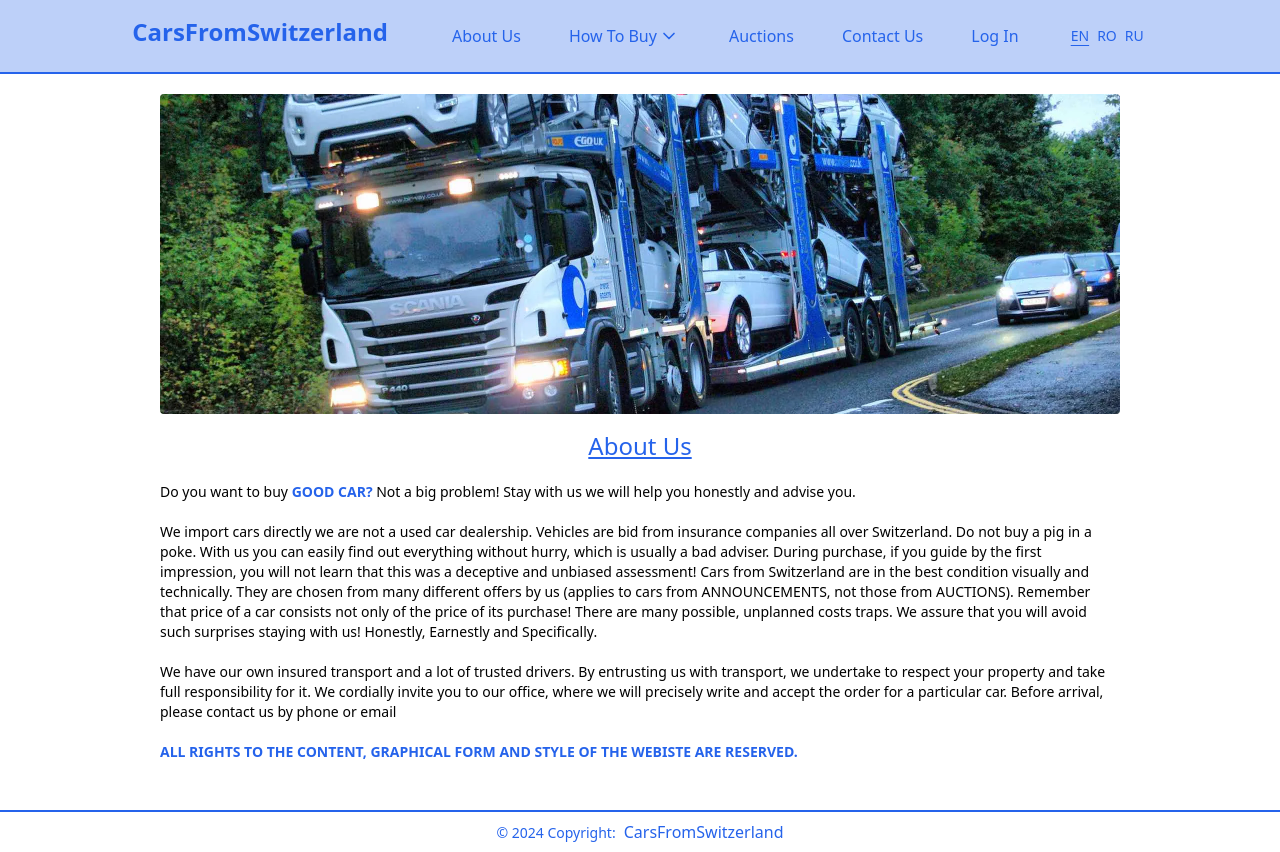
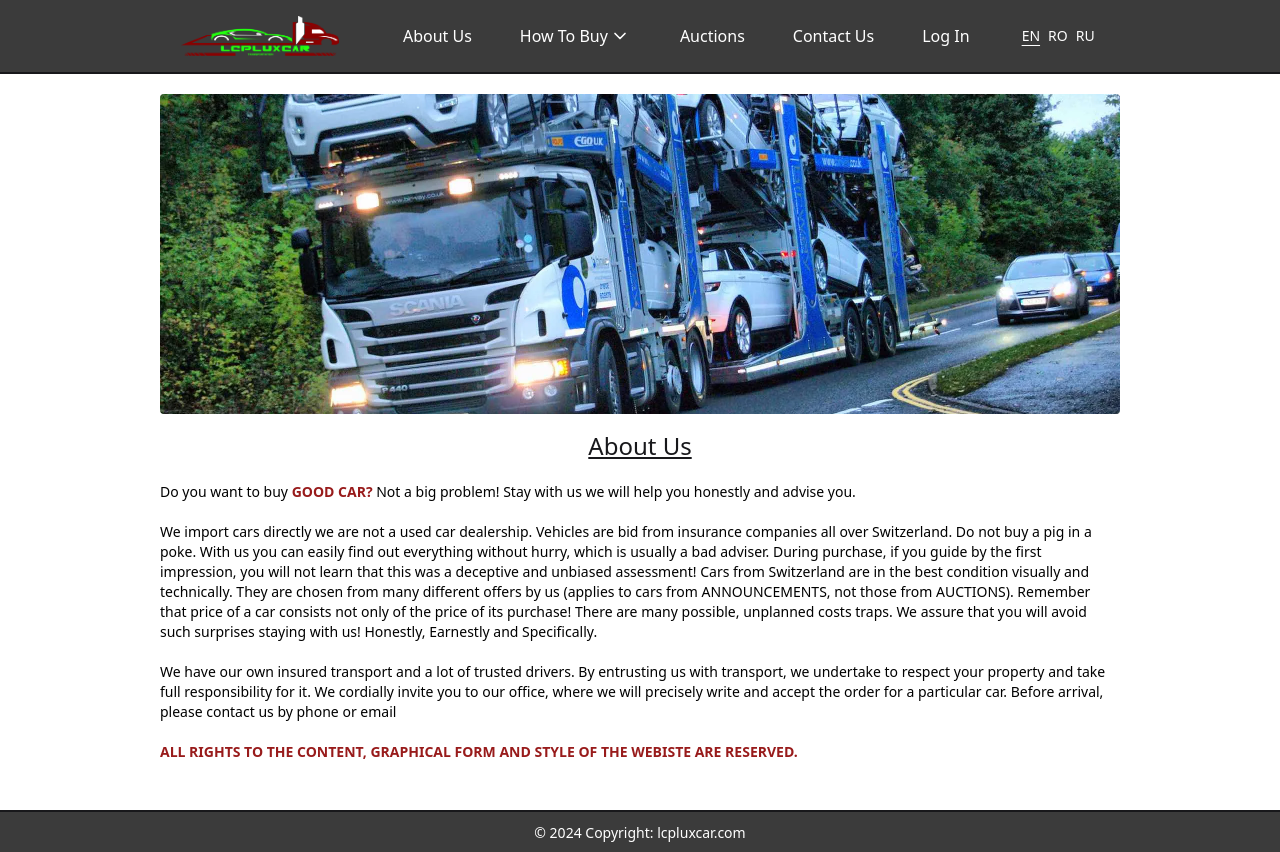
Before and after one commit to C0L2/auctions, a React (Vite) app: page /about-us in a window 1280 px wide. Built offline with nearby package versions, Linux system fonts and the light colour scheme.

Commit message:
- added new colors for header, footer, accenterd words

```diff
--- a/index.html
+++ b/index.html
@@ -2,9 +2,9 @@
 <html lang="en">
   <head>
     <meta charset="UTF-8" />
-    <link rel="icon" type="image/svg+xml" href="/vite.svg" />
+    <link rel="icon" type="image/svg+xml" href="./src/assets/images/logo.png" />
     <meta name="viewport" content="width=device-width, initial-scale=1.0" />
-    <title>CarsFromSwitzerland</title>
+    <title>lcpluxcar.com</title>
   </head>
   <body>
     <div id="root"></div>
--- a/src/assets/css/global.css
+++ b/src/assets/css/global.css
@@ -5,18 +5,19 @@
 @layer base {
   :root {
     --background: 0 0% 100%;
+    --header_footer: 0 0% 23%;
     --foreground: 222.2 84% 4.9%;
     --card: 0 0% 100%;
     --card-foreground: 222.2 84% 4.9%;
     --popover: 0 0% 100%;
     --popover-foreground: 222.2 84% 4.9%;
-    --primary: 221.2 83.2% 53.3%;
+    --primary: 240 5.9% 10%;
     --primary-foreground: 210 40% 98%;
     --secondary: 210 40% 96.1%;
     --secondary-foreground: 222.2 47.4% 11.2%;
     --muted: 210 40% 96.1%;
     --muted-foreground: 215.4 16.3% 46.9%;
-    --accent: 210 40% 96.1%;
+    --accent: 0 70% 35%;
     --accent-foreground: 222.2 47.4% 11.2%;
     --destructive: 0 84.2% 60.2%;
     --destructive-foreground: 210 40% 98%;
@@ -39,7 +40,7 @@
     --secondary-foreground: 210 40% 98%;
     --muted: 217.2 32.6% 17.5%;
     --muted-foreground: 215 20.2% 65.1%;
-    --accent: 217.2 32.6% 17.5%;
+    --accent: 131 1% 1%;
     --accent-foreground: 210 40% 98%;
     --destructive: 0 62.8% 30.6%;
     --destructive-foreground: 210 40% 98%;
--- a/src/components/Footer.tsx
+++ b/src/components/Footer.tsx
@@ -1,18 +1,9 @@
-import { useTranslation } from 'react-i18next'
-
-const Footer = () => {
-  const { t } = useTranslation('global')
-
-  return (
-    <footer className="text-primary border-t-2 mt-12 border-primary">
-      <div className="w-full p-2 text-center">
-        <span className="text-sm">© 2024 Copyright:</span>
-        <a href="https://tw-elements.com/" className="ml-2 text-md">
-          {t('header.siteName')}
-        </a>
-      </div>
-    </footer>
-  )
-}
-
-export default Footer
+export const Footer = () => (
+  <footer className="bg-header_footer t border-t-2 mt-12 border-primary">
+    <div className="w-full p-2 text-center">
+      <span className="text-sm text-white">
+        © 2024 Copyright: lcpluxcar.com
+      </span>
+    </div>
+  </footer>
+)
--- a/src/components/Header.tsx
+++ b/src/components/Header.tsx
@@ -16,10 +16,10 @@ const Header: React.FC = () => {
   }
 
   return (
-    <header className="bg-primary/30 text-primary py-4 border-b-2 border-primary">
+    <header className="bg-header_footer text-white py-4 border-b-2 border-primary">
       <nav className="flex justify-center gap-16">
         <a href="/" className="font-semibold text-2xl">
-          {t('header.siteName')}
+          <img src="./src/assets/images/logo.png" className="h-10" />
         </a>
         <ul className="hidden q1024:flex q1024:items-center q1024:gap-12">
           <li>
@@ -59,7 +59,7 @@ const Header: React.FC = () => {
           <li>
             <a href="/authorization">{t('header.login')}</a>
           </li>
-          <div className="flex text-sm relative">
+          <div className="flex text-sm relative ">
             {['en', 'ro', 'ru'].map((lang) => (
               <Button
                 variant="link"
@@ -68,8 +68,8 @@ const Header: React.FC = () => {
                 className={
                   currentLanguage === lang ||
                   (currentLanguage === 'auto' && lang === 'en')
-                    ? 'underline p-1'
-                    : 'p-1'
+                    ? 'underline p-1 text-white'
+                    : 'p-1 text-white'
                 }
               >
                 {lang.toUpperCase()}
--- a/src/layouts/Layout.tsx
+++ b/src/layouts/Layout.tsx
@@ -1,6 +1,6 @@
 import Header from '@/components/Header'
 import { Outlet } from 'react-router-dom'
-import Footer from '@/components/Footer'
+import { Footer } from '@/components/Footer'
 
 export const Layout = () => (
   <>
--- a/src/pages/AboutUs/AboutUs.tsx
+++ b/src/pages/AboutUs/AboutUs.tsx
@@ -15,7 +15,7 @@ const AboutUs = () => {
       <div className="w-full q1024:max-w-[1000px] text-left text-sm mt-5 font-light">
         <p>
           {t('about.question.p1')}{' '}
-          <span className="text-primary font-semibold">
+          <span className="text-accent font-semibold">
             {t('about.question.p2')}
           </span>{' '}
           {t('about.question.p3')}
@@ -24,7 +24,7 @@ const AboutUs = () => {
         <p>{t('about.p1')}</p>
         <br />
         <p>{t('about.p2')}</p>
-        <p className="mt-5 text-primary font-semibold">{t('about.p3')}</p>
+        <p className="mt-5 text-accent font-semibold">{t('about.p3')}</p>
       </div>
     </>
   )
--- a/tailwind.config.js
+++ b/tailwind.config.js
@@ -28,6 +28,7 @@ module.exports = {
         ring: 'hsl(var(--ring))',
         background: 'hsl(var(--background))',
         foreground: 'hsl(var(--foreground))',
+        header_footer: 'hsl(var(--header_footer))',
         primary: {
           DEFAULT: 'hsl(var(--primary))',
           foreground: 'hsl(var(--primary-foreground))',
```
Also changed, not shown: src/assets/images/car-img.png (added), src/assets/images/logo.png (added).
